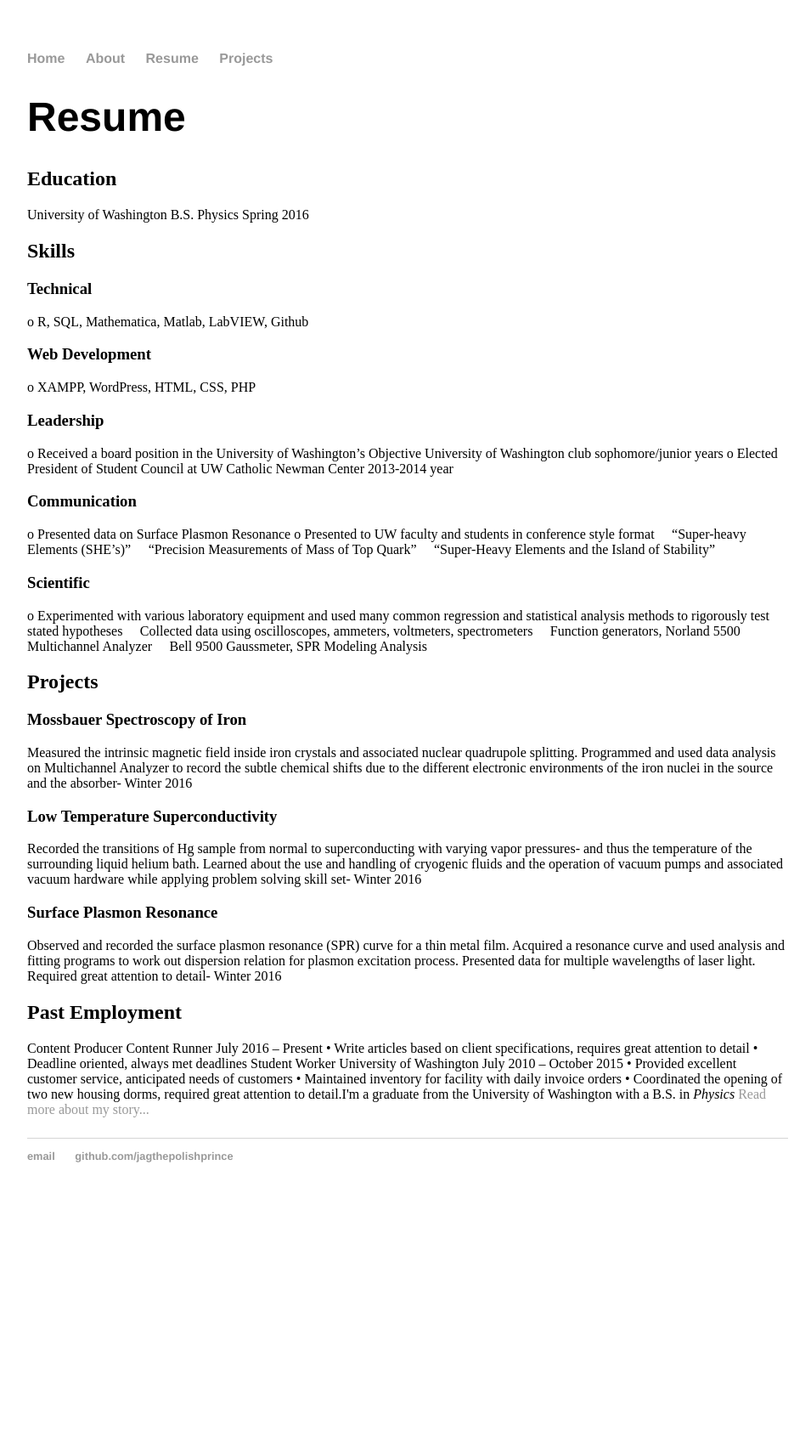
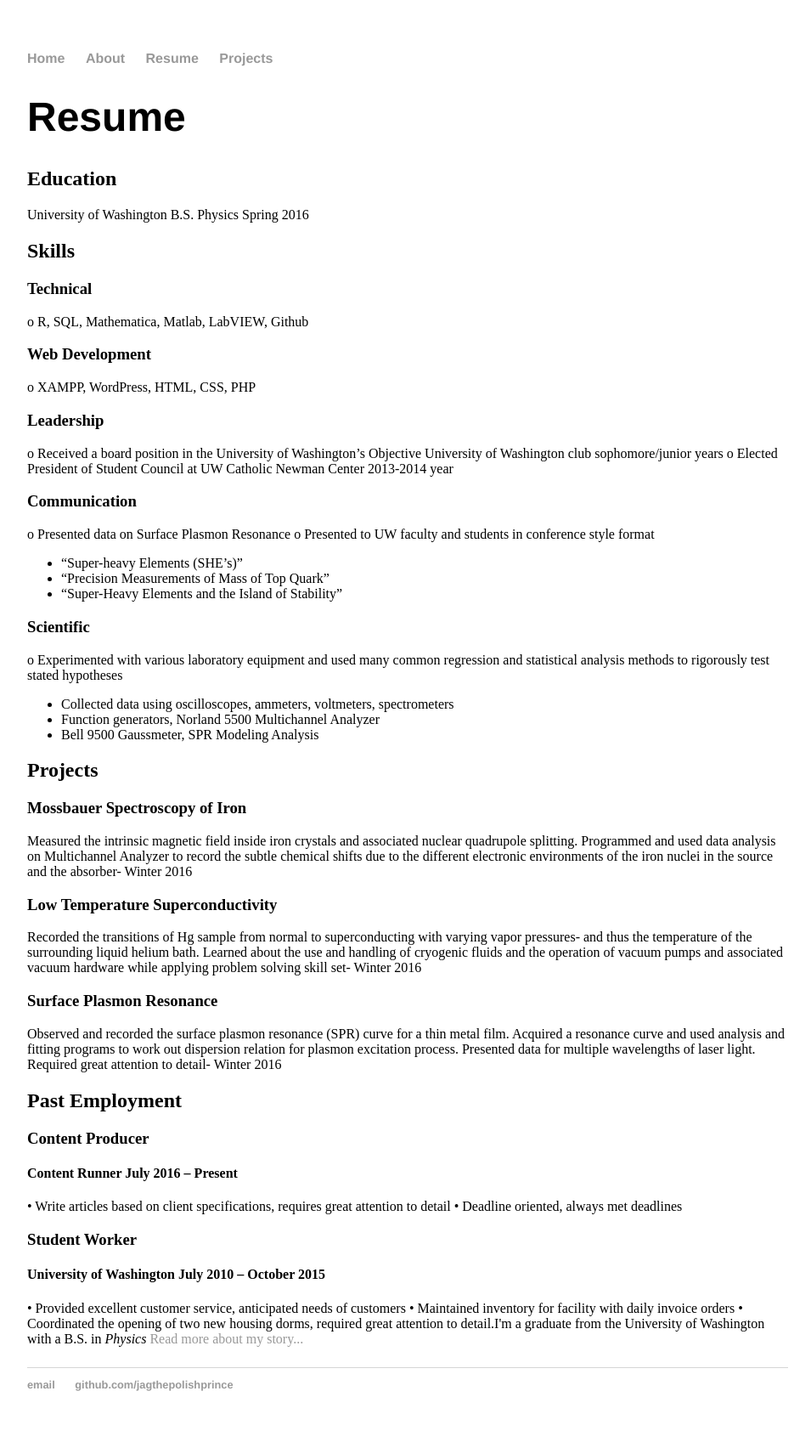
Before and after one commit to jagthepolishprince/jagthepolishprince.github.io, a Jekyll site: the page built from resume/index.html, in a window 1280 px wide. Shown: the whole page at 85% size, without its empty margins (160-1115 px from the left). Built offline with Jekyll 4.4.1, drawn with Linux system fonts in a browser that asks for light colours; before the commit the page ends 1428 px from its top, so only the background shows below that.

Commit message:
Update index.html

```diff
--- a/resume/index.html
+++ b/resume/index.html
@@ -18,14 +18,17 @@ o	Elected President of Student Council at UW Catholic Newman Center 2013-2014 ye
 	<h3>Communication</h3>
 o	Presented data on Surface Plasmon Resonance
 o	Presented to UW faculty and students in conference style format
-	 “Super-heavy Elements (SHE’s)”
-	 “Precision Measurements of Mass of Top Quark”
-	 “Super-Heavy Elements and the Island of Stability”
+	<ul>
+		<li>“Super-heavy Elements (SHE’s)”</li>
+		<li>“Precision Measurements of Mass of Top Quark” </li>
+		<li>“Super-Heavy Elements and the Island of Stability” </li>
+	</ul>
 	<h3>Scientific</h3>
 o	Experimented with various laboratory equipment and used many common regression and statistical analysis methods to rigorously test stated hypotheses
-	Collected data using oscilloscopes, ammeters, voltmeters, spectrometers
-	Function generators, Norland 5500 Multichannel Analyzer
-	Bell 9500 Gaussmeter, SPR Modeling Analysis
+	<ul>
+	<li>Collected data using oscilloscopes, ammeters, voltmeters, spectrometers</li>
+	<li>Function generators, Norland 5500 Multichannel Analyzer</li>
+	<li>Bell 9500 Gaussmeter, SPR Modeling Analysis</li></ul>
 <h2>Projects<h2>
 	<h3>Mossbauer Spectroscopy of Iron</h3>
 Measured the intrinsic magnetic field inside iron crystals and associated nuclear quadrupole splitting. Programmed and used data analysis on Multichannel Analyzer to record the subtle chemical shifts due to the different electronic environments of the iron nuclei in the source and the absorber- Winter 2016
@@ -35,13 +38,13 @@ Recorded the transitions of Hg sample from normal to superconducting with varyin
 Observed and recorded the surface plasmon resonance (SPR) curve for a thin metal film. Acquired a resonance curve and used analysis and fitting programs to work out dispersion relation for plasmon excitation process. Presented data for multiple wavelengths of laser light. Required great attention to detail- Winter 2016
 
 	<h2>Past Employment</h2>
-Content Producer
-Content Runner 					July 2016 – Present
+<h3>Content Producer</h3>
+	<h4>Content Runner 					July 2016 – Present</h4>
 •	Write articles based on client specifications, requires great attention to detail
 •	Deadline oriented, always met deadlines
 
-Student Worker
-University of Washington 				July 2010 – October 2015
+	<h3>Student Worker</h3>
+	<h4>University of Washington 				July 2010 – October 2015</h4>
 •	Provided excellent customer service, anticipated needs of customers
 •	Maintained inventory for facility with daily invoice orders
 •	Coordinated the opening of two new housing dorms, required great attention to detail.I'm a graduate from the University of Washington with a B.S. in <em>Physics</em>
```
